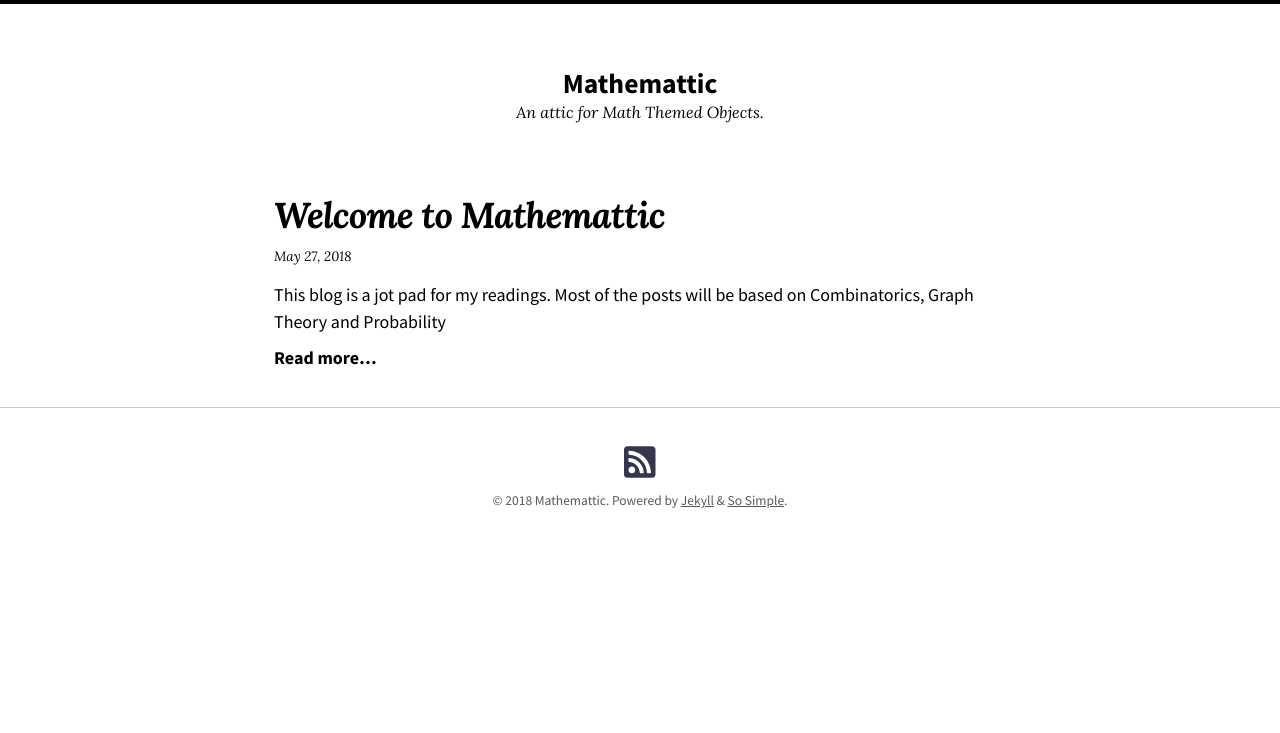
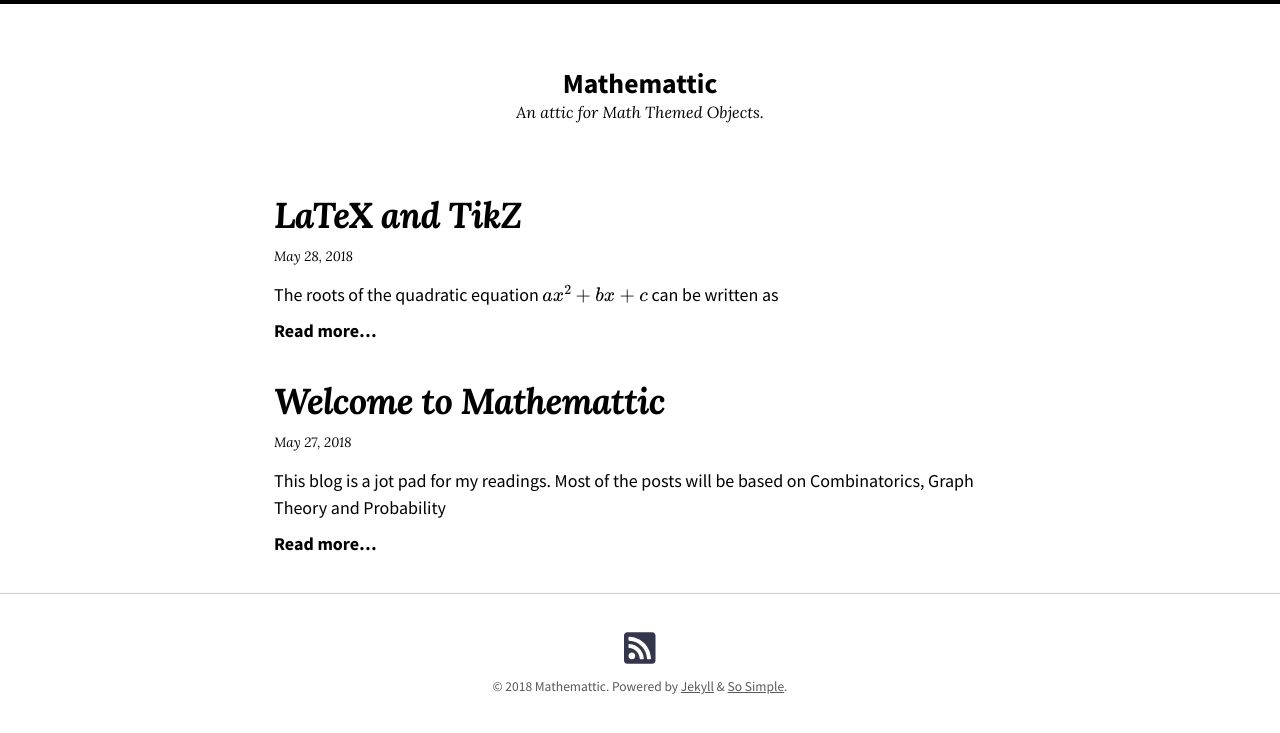
Before and after one commit to hteriknek/mathemattic, a Jekyll site: the page built from index.md, in a window 1280 px wide. Shown: the top 733 px of the page. Built offline with Jekyll 4.4.1, drawn with Linux system fonts in a browser that asks for light colours; nearby versions of some CDN libraries; formulas are drawn with MathJax 3.

Commit message:
Second Post

```diff
--- a/_config.yml
+++ b/_config.yml
@@ -28,7 +28,7 @@ logo: # path of site logo, e.g. "/images/logo.png"
 date_format: "%B %-d, %Y"
 read_time: # reading time estimates, e.g. true
 words_per_minute: # 200
-mathjax:  # MathJax equations, e.g. true
+mathjax:  true # MathJax equations, e.g. true
 google_fonts:
   - name: "Source Sans Pro"
     weights: "400,400i,700,700i"
--- a/_layouts/posts.html
+++ b/_layouts/posts.html
@@ -1,6 +1,10 @@
 ---
 layout: page
 ---
+<script type="text/javascript"
+        src="http://cdn.mathjax.org/mathjax/latest/MathJax.js?config=TeX-AMS-MML_HTMLorMML">
+</script>
+
 
 {{ content }}
 
--- /dev/null
+++ b/_posts/2018-05-29-LaTeX-TikZ.md
@@ -0,0 +1,35 @@
+---
+layout: post
+title:  "LaTeX and TikZ"
+date:   2018-05-29 05:28:53 +0530
+categories: LaTeX TikZ
+---
+
+
+The roots of the quadratic equation  $$ax^2+bx+c$$ can be written as
+
+<p align="center">
+
+$$ \frac{-b \pm \sqrt{b^2-4ac}}{2a} $$
+</p>
+
+
+<br>
+
+Shown below in the complete graph on five vertices $$ K_n $$.
+<p align ="center">
+
+
+{% tikz   pentagon %}
+
+
+
+\centering
+\tikzstyle{vertex}=[circle,draw,minimum size=17pt,inner sep=0pt]
+  \foreach \name/\angle/\text in {P-1/234/1, P-2/162/2, P-3/90/3, P-4/18/4, P-5/-54/5}
+    \node[vertex,yshift=.5cm] (\name) at (\angle:1cm) {$\text$};
+  \foreach \from/\to in {1/2,2/3,3/4,4/5,5/1,1/3,2/4,3/5,4/1,5/2}
+    { \draw (P-\from) -- (P-\to); }
+
+{% endtikz %}
+</p>
```
Also changed, not shown: img/2018-05-28-LaTeX-TikZ/pentagon.svg (added), img/LaTeX-TikZ/pentagon.svg (added), 8 other files.
